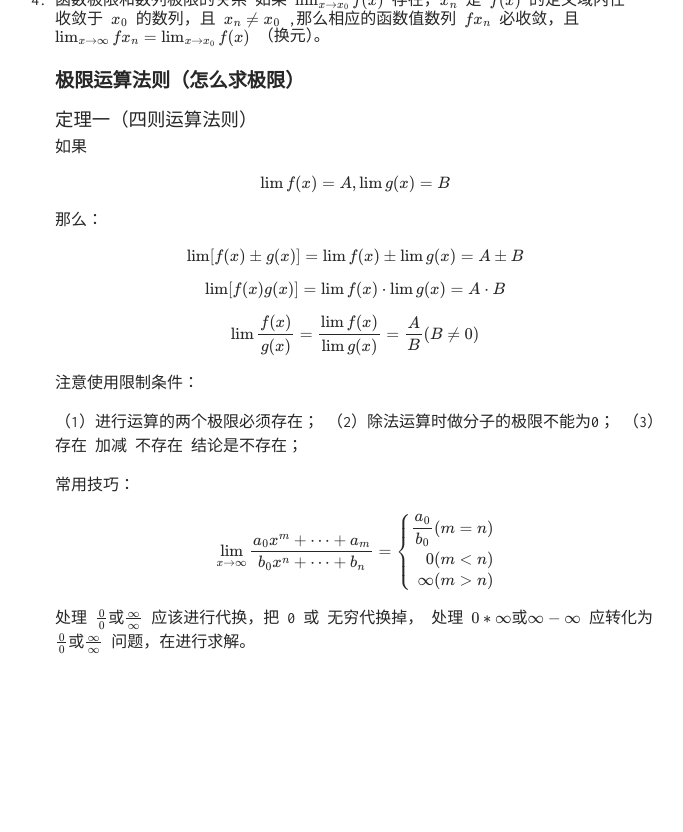
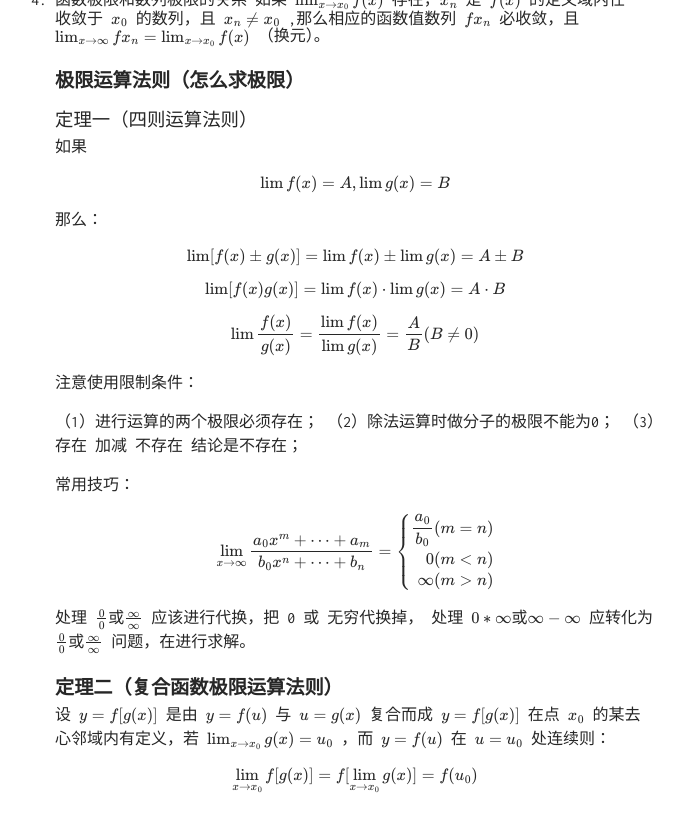
Before and after one commit to TobiahShaw/TobiahShaw.github.io, a Jekyll site: the page built from _posts/2019-09-05-Unavoidable-of-Mathematics-—-limits.md, in a window 1280 px wide and 900 px high, scrolled down 2146 px. Shown: the top 832 px of the window, without its empty margins (285-968 px from the left). Built offline with Jekyll 4.4.1, drawn with Linux system fonts in a browser that asks for light colours; our own code applies the rules of GitHub Pages for plain Markdown files; formulas are drawn with MathJax 3; before the commit the page ends 2905 px from its top, so only the background shows below that.

Commit message:
add content of limits

```diff
--- a/_posts/2019-09-05-Unavoidable-of-Mathematics-—-limits.md
+++ b/_posts/2019-09-05-Unavoidable-of-Mathematics-—-limits.md
@@ -111,3 +111,9 @@ $$ \lim_{x → \infty} \frac{a_0 x^m + \dots + a_m}{b_0 x^n + \dots + b_n} = \le
 \right. $$
 
 处理 $ \frac{0}{0} 或 \frac{\infty}{\infty} $ 应该进行代换，把 0 或 无穷代换掉， 处理 $ 0*\infty 或 \infty - \infty $ 应转化为 $ \frac{0}{0} 或 \frac{\infty}{\infty} $ 问题，在进行求解。
+
+## 定理二（复合函数极限运算法则）
+
+设 $ y = f[g(x)] $ 是由 $ y = f(u) $ 与 $ u = g(x) $ 复合而成 $ y = f[g(x)] $ 在点 $ x_0 $ 的某去心邻域内有定义，若 $ \lim_{x → x_0} g(x) = u_0 $ ，而 $ y = f(u) $ 在 $ u = u_0 $ 处连续则：
+
+$$ \lim_{x → x_0} f[g(x)] = f[\lim_{x → x_0} g(x)] = f(u_0) $$
```
